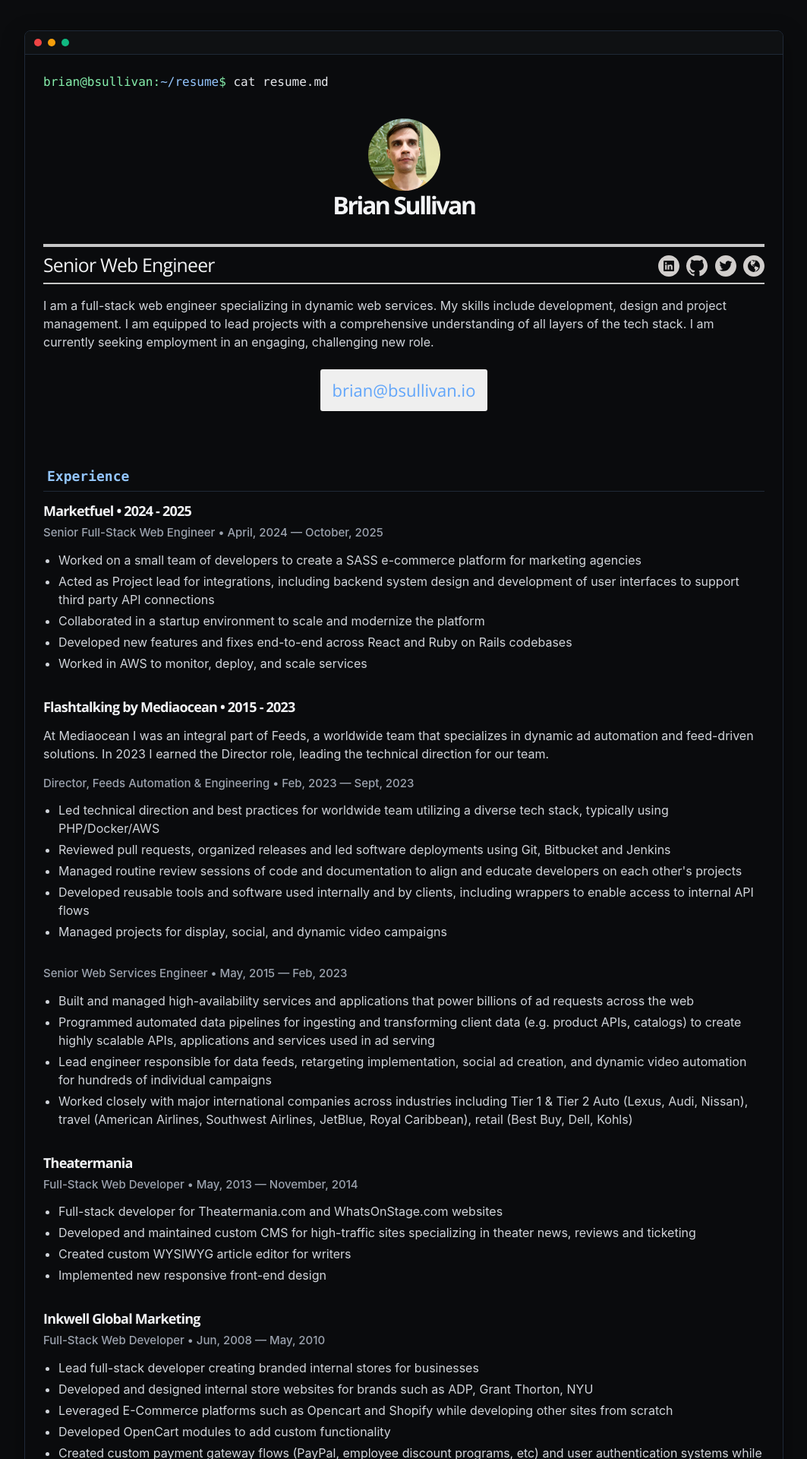
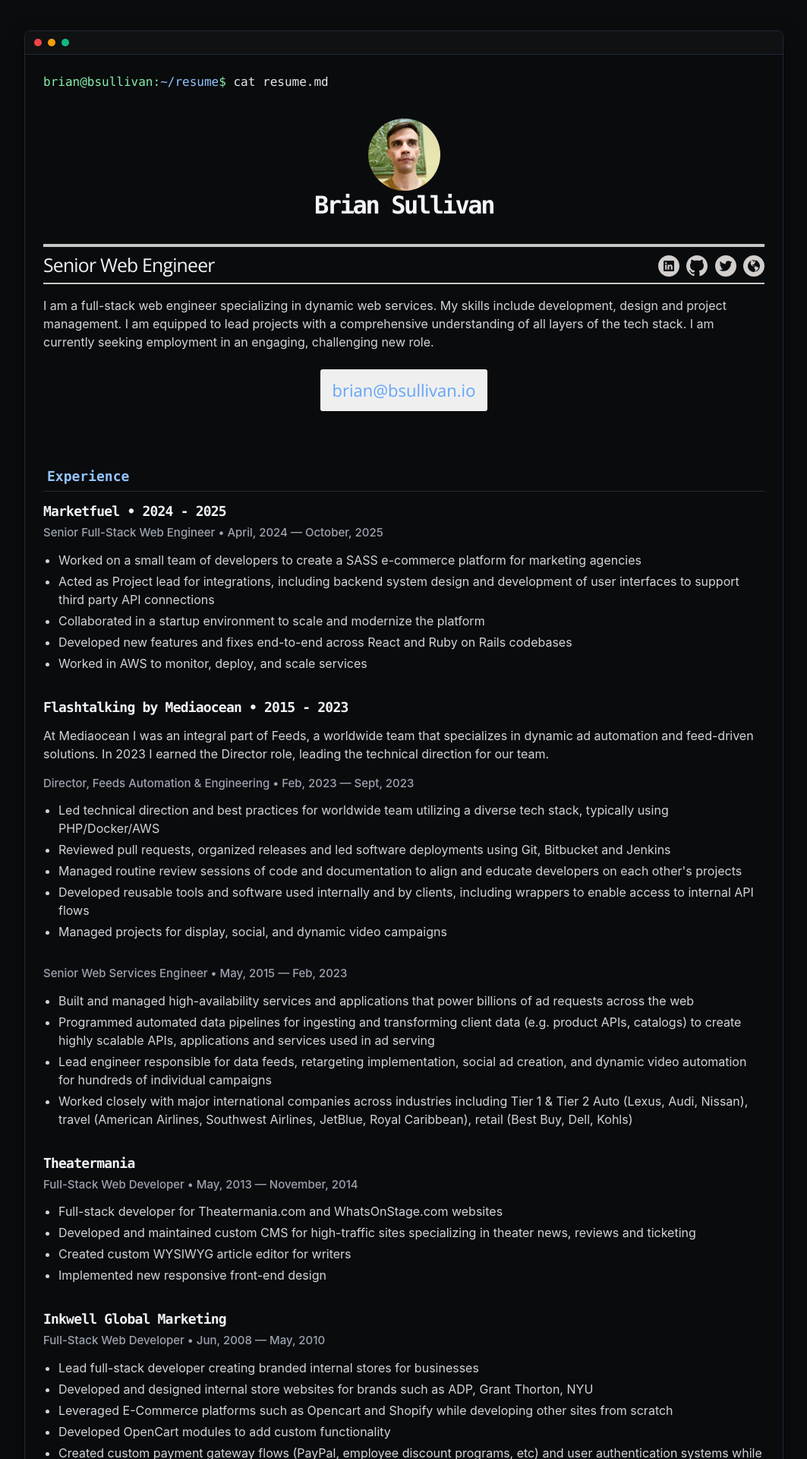
Before and after one commit to bsullivan-io/bsullivan.io, a Jekyll site: the page built from resume/index.html, in a window 1280 px wide. Shown: the top 1920 px of the page at 76% size, without its empty margins (108-1171 px from the left). Built offline with Jekyll 4.4.1, drawn with Linux system fonts in a browser that asks for light colours.

Commit message:
adjust headers

```diff
--- a/_layouts/resume2.html
+++ b/_layouts/resume2.html
@@ -52,8 +52,8 @@
         background: transparent;
       }
       .resume-content .wrapper { background: transparent; }
-      .resume-content .header-name { font-size: 2rem; line-height: 1.2; margin: 0 0 8px; color: #f9fafb; font-weight: 700; }
-      .resume-content .resume-item-title { font-size: 1.125rem; line-height: 1.5; margin: 12px 0 4px; color: #f3f4f6; font-weight: 600; }
+      .resume-content .header-name { font-size: 2rem; line-height: 1.2; margin: 0 0 8px; color: #f9fafb; font-weight: 700; font-family: ui-monospace, SFMono-Regular, Menlo, Monaco, Consolas, "Liberation Mono", "Courier New", monospace; }
+      .resume-content .resume-item-title { font-size: 1.125rem; line-height: 1.5; margin: 12px 0 4px; color: #f3f4f6; font-weight: 600; font-family: ui-monospace, SFMono-Regular, Menlo, Monaco, Consolas, "Liberation Mono", "Courier New", monospace; }
       .resume-content .resume-item-details { font-size: 0.9375rem; line-height: 1.5; margin: 0 0 8px; color: #9ca3af; font-weight: 500; }
       .resume-content .resume-item-list { list-style: disc; padding-left: 1.25rem; margin: 6px 0 10px; }
       .resume-content .resume-item-list li { margin: 4px 0; color: #d1d5db; }
```
